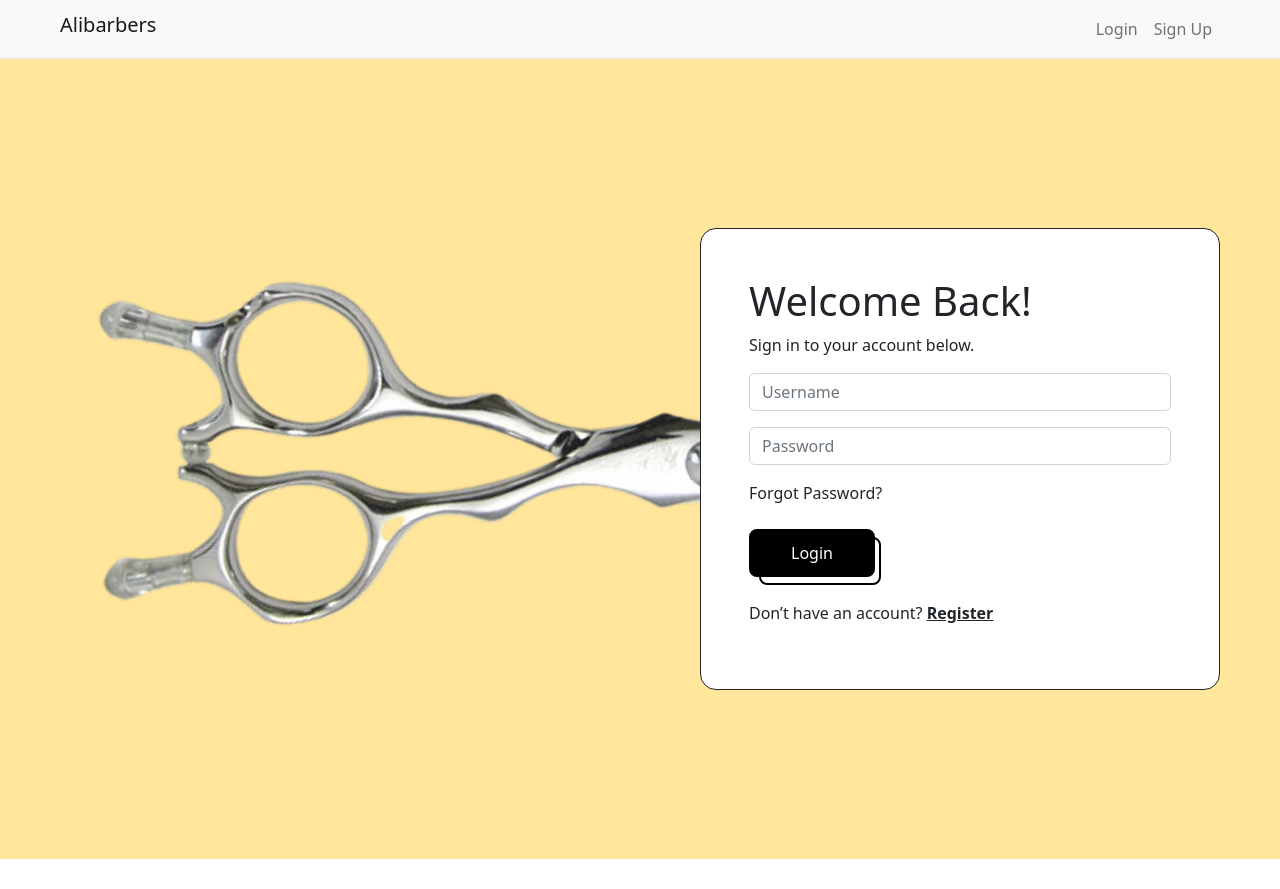
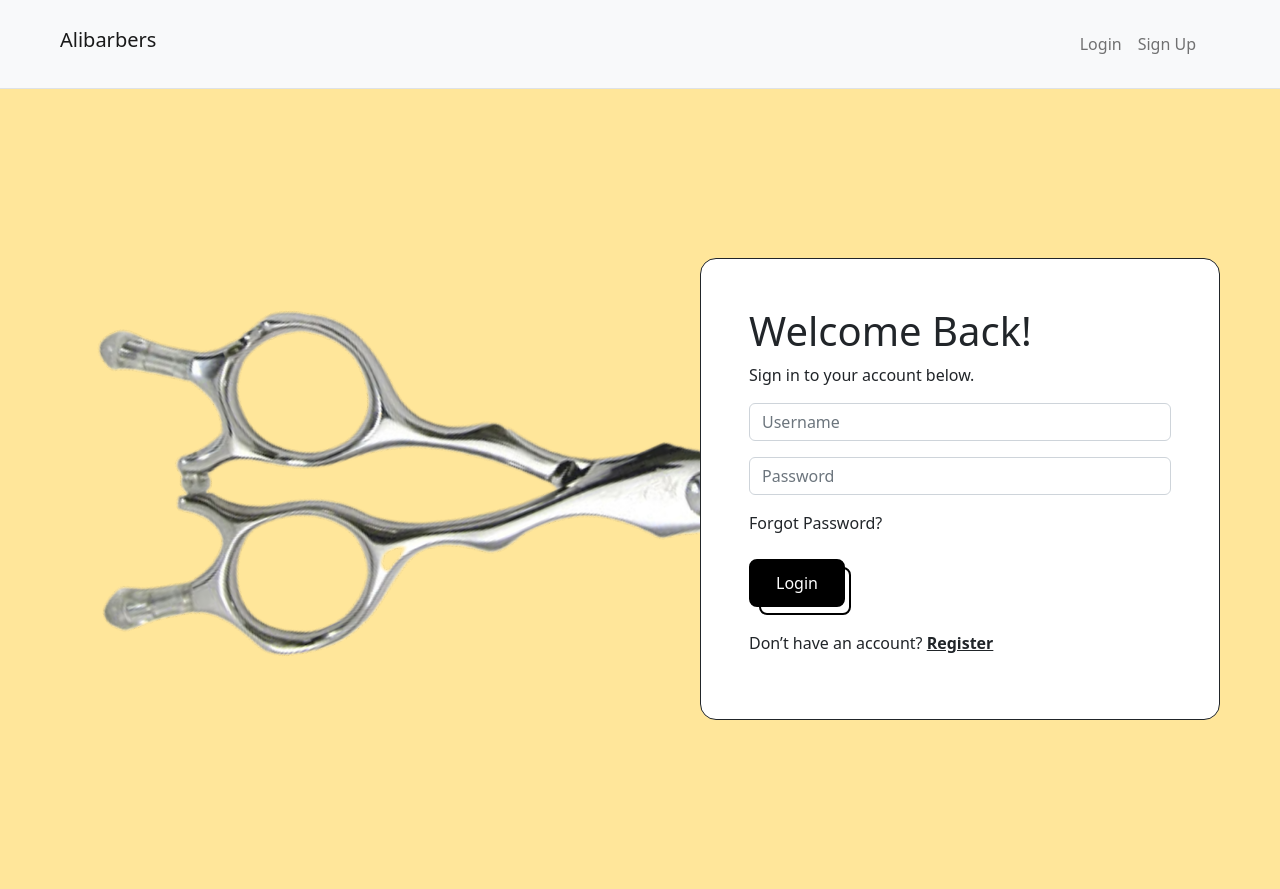
Before and after one commit to ZhiAnYuen/Alibarbers, a Vue app: page /login in a window 1280 px wide. Before the commit the page ends 859 px from the top, so only its background shows below. Built offline with nearby package versions, Linux system fonts and the light colour scheme.

Commit message:
Refactor css to global.scss

```diff
--- a/src/assets/global.scss
+++ b/src/assets/global.scss
@@ -1,3 +1,61 @@
 $blue: #92b4ec;
 $pastel-yellow: #ffe69a;
 $yellow: #ffd24c;
+
+#button {
+  align-items: center;
+  background-color: black;
+  border: 2px solid black;
+  border-radius: 8px;
+  box-sizing: border-box;
+  color: white;
+  cursor: pointer;
+  display: flex;
+  font-size: 16px;
+  height: 48px;
+  justify-content: center;
+  line-height: 24px;
+  max-width: 100%;
+  padding: 0 25px;
+  position: relative;
+  text-align: center;
+  text-decoration: none;
+  user-select: none;
+  -webkit-user-select: none;
+  touch-action: manipulation;
+
+  &:after {
+    background-color: white;
+    border: 2px solid black;
+    border-radius: 8px;
+    content: "";
+    display: block;
+    height: 48px;
+    left: 0;
+    width: 100%;
+    position: absolute;
+    top: -2px;
+    transform: translate(8px, 8px);
+    transition: transform 0.2s ease-out;
+    z-index: -1;
+  }
+
+  &:hover {
+    &:after {
+      transform: translate(0, 0);
+    }
+    outline: 0;
+  }
+
+  &:active {
+    color: black;
+    background-color: $yellow;
+    outline: 0;
+  }
+}
+
+@media (min-width: 768px) {
+  #get-started-button {
+    padding: 0 40px;
+  }
+}
--- a/src/components/HomeBody.vue
+++ b/src/components/HomeBody.vue
@@ -4,7 +4,7 @@
       <div class="col-md-6 align-self-center">
         <h1 class="text-center">Cut Your Hair Today</h1>
         <button
-          id="get-started-button"
+          id="button"
           type="button"
           class="button mt-4 mb-4 mx-auto d-block"
         >
@@ -28,62 +28,4 @@ export default {
 h1 {
   font-size: 60px;
 }
-
-#get-started-button {
-  align-items: center;
-  background-color: black;
-  border: 2px solid black;
-  border-radius: 8px;
-  box-sizing: border-box;
-  color: white;
-  cursor: pointer;
-  display: flex;
-  font-size: 16px;
-  height: 48px;
-  justify-content: center;
-  line-height: 24px;
-  max-width: 100%;
-  padding: 0 25px;
-  position: relative;
-  text-align: center;
-  text-decoration: none;
-  user-select: none;
-  -webkit-user-select: none;
-  touch-action: manipulation;
-
-  &:after {
-    background-color: white;
-    border: 2px solid black;
-    border-radius: 8px;
-    content: "";
-    display: block;
-    height: 48px;
-    left: 0;
-    width: 100%;
-    position: absolute;
-    top: -2px;
-    transform: translate(8px, 8px);
-    transition: transform 0.2s ease-out;
-    z-index: -1;
-  }
-
-  &:hover {
-    &:after {
-      transform: translate(0, 0);
-    }
-    outline: 0;
-  }
-
-  &:active {
-    color: black;
-    background-color: $yellow;
-    outline: 0;
-  }
-}
-
-@media (min-width: 768px) {
-  #get-started-button {
-    padding: 0 40px;
-  }
-}
 </style>
--- a/src/components/HomeHeader.vue
+++ b/src/components/HomeHeader.vue
@@ -15,7 +15,7 @@
       >
         <span class="navbar-toggler-icon"></span>
       </button>
-      <div class="collapse navbar-collapse" id="navbarText">
+      <div class="collapse navbar-collapse p-3" id="navbarText">
         <ul class="navbar-nav ms-auto mb-2 mb-lg-0 me-5">
           <li class="nav-item">
             <router-link to="/login" class="nav-link">Login</router-link>
--- a/src/components/LoginBody.vue
+++ b/src/components/LoginBody.vue
@@ -1,8 +1,8 @@
 <template>
   <div id="login-body" class="container-fluid vh-100">
     <div class="row vh-100 align-items-center">
-      <div class="col-6"></div>
-      <div class="col-6">
+      <div class="col-lg-6 d-md-none d-lg-block"></div>
+      <div class="col-lg-6">
         <div id="card" class="card m-5 border border-dark rounded-4">
           <div class="card-body p-5">
             <h1>Welcome Back!</h1>
@@ -24,11 +24,7 @@
               />
             </div>
             <p>Forgot Password?</p>
-            <button
-              id="get-started-button"
-              type="button"
-              class="button mt-4 mb-4 d-block"
-            >
+            <button id="button" type="button" class="button mt-4 mb-4 d-block">
               Login
             </button>
             <p>Don’t have an account? <span>Register</span></p>
@@ -56,71 +52,11 @@ export default {
 
 #card {
   z-index: 0;
+  max-width: 600px;
 }
 
 span {
   font-weight: bold;
   text-decoration: underline;
 }
-
-#get-started-button {
-  align-items: center;
-  background-color: black;
-  border: 2px solid black;
-  border-radius: 8px;
-  box-sizing: border-box;
-  color: white;
-  cursor: pointer;
-  display: flex;
-  font-size: 16px;
-  height: 48px;
-  justify-content: center;
-  line-height: 24px;
-  max-width: 100%;
-  padding: 0 25px;
-  position: relative;
-  text-align: center;
-  text-decoration: none;
-  user-select: none;
-  -webkit-user-select: none;
-  touch-action: manipulation;
-
-  &:after {
-    background-color: white;
-    border: 2px solid black;
-    border-radius: 8px;
-    content: "";
-    display: block;
-    height: 48px;
-    left: 0;
-    width: 100%;
-    position: absolute;
-    top: -2px;
-    transform: translate(8px, 8px);
-    transition: transform 0.2s ease-out;
-    z-index: -1;
-  }
-
-  &:hover {
-    &:after {
-      transform: translate(0, 0);
-    }
-    outline: 0;
-  }
-
-  &:active {
-    color: black;
-    background-color: $yellow;
-    outline: 0;
-  }
-}
-
-@media (min-width: 768px) {
-  #get-started-button {
-    padding: 0 40px;
-  }
-}
-// #card {
-//   height: 500px;
-// }
 </style>
```
